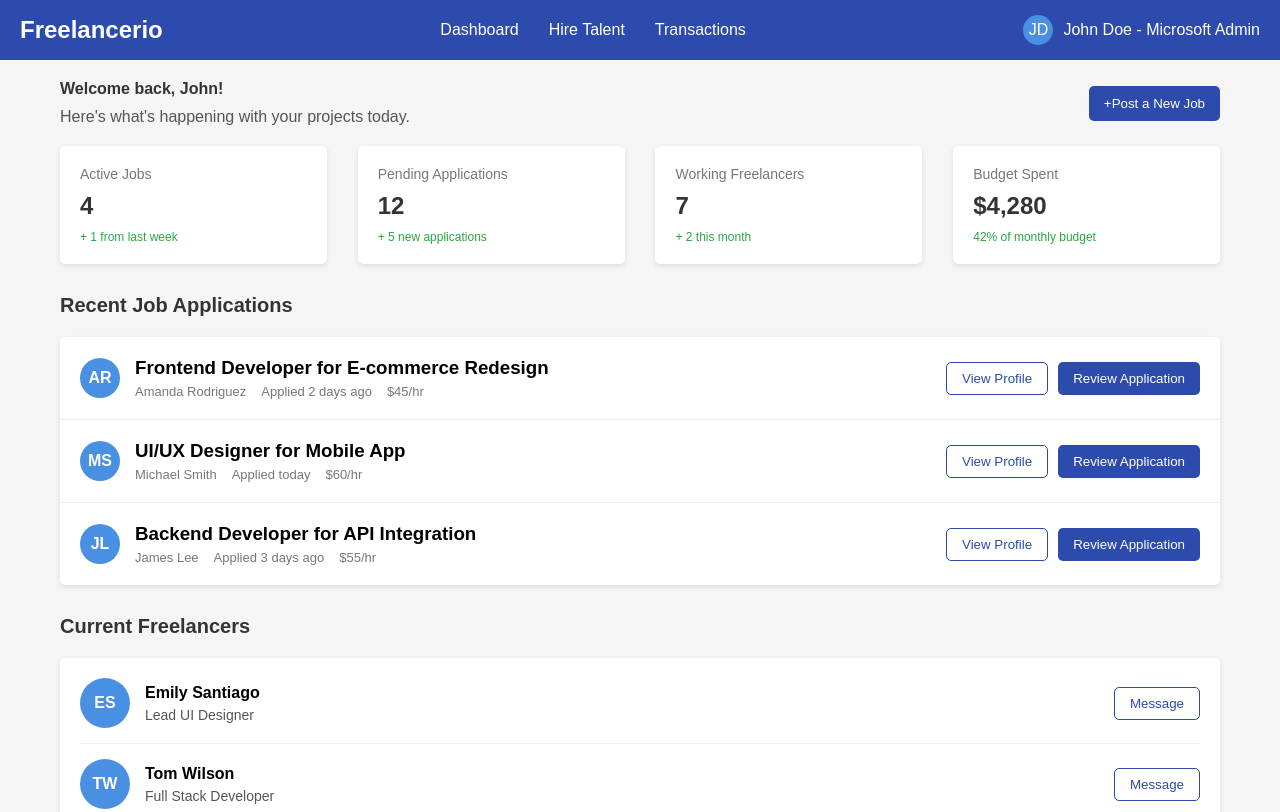
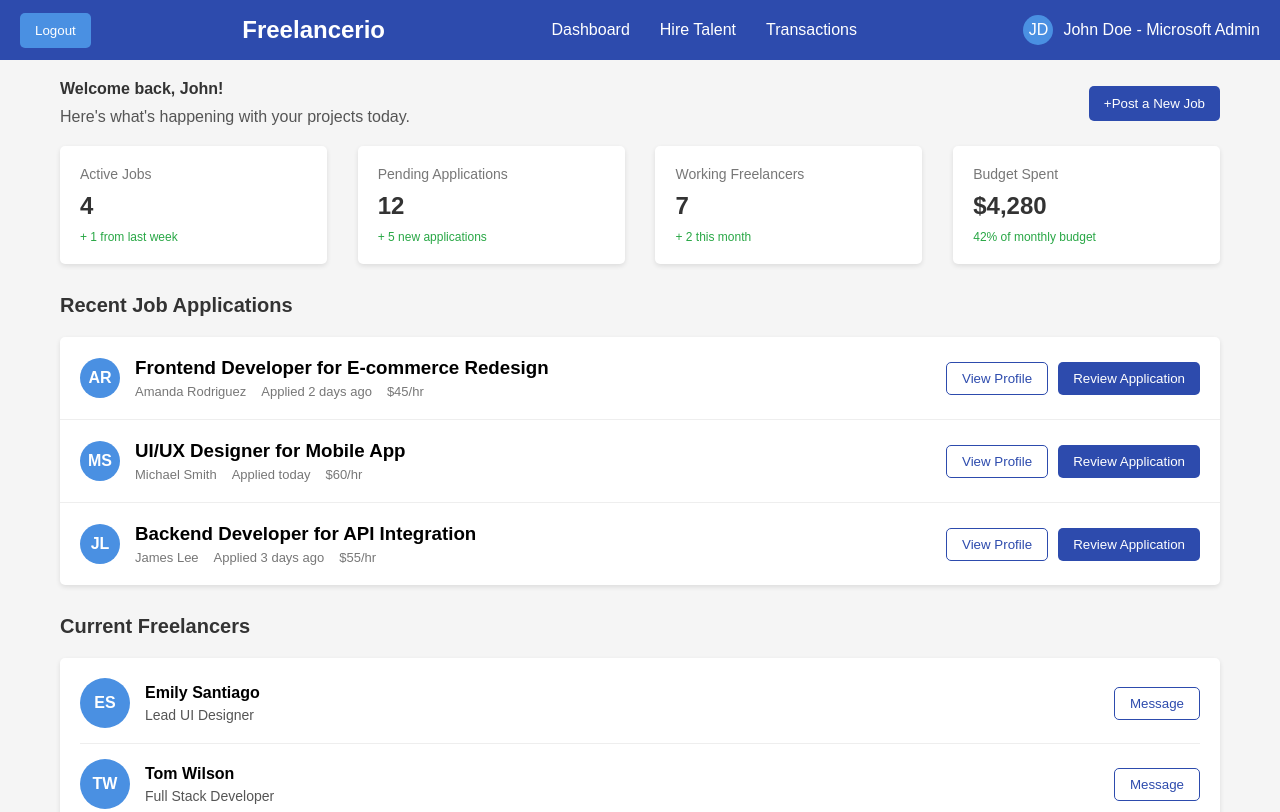
Before and after one commit to Freelancerio/Freelancerio, a plain HTML site: page public/pages/clienthomepage.html in a window 1280 px wide. Shown: the top 812 px of the page. Drawn offline with Linux system fonts and the light colour scheme.

Commit message:
logout button

```diff
--- a/public/pages/clienthomepage.html
+++ b/public/pages/clienthomepage.html
@@ -9,16 +9,23 @@
 </head>
 <body>
     <section class="navbar">
+        <button class="LogoutButton">
+            Logout
+        </button>
+
+
         <article class="logo">Freelancerio</article>
         <ul class="nav-links">
             <li><a href="#" class="active">Dashboard</a></li>
             <li><a href="#">Hire Talent</a></li>
             <li><a href="#">Transactions</a></li>
         </ul>
+
         <article class="user-profile">
             <article class="avatar">JD</article>
             <kbd>John Doe - Microsoft Admin</kbd>
         </article>
+
     </section>
 
 
--- a/public/styles/clienthomepage.css
+++ b/public/styles/clienthomepage.css
@@ -17,6 +17,17 @@ body {
     align-items: center;
     padding: 0 20px;
     height: 60px;
+}
+
+.LogoutButton{
+    background-color: #4a90e2;
+    color: white;
+    border: none;
+    padding: 10px 15px;
+    border-radius: 5px;
+    display: flex;
+    align-items: center;
+    cursor: pointer;
 }
 
 .logo {
```
